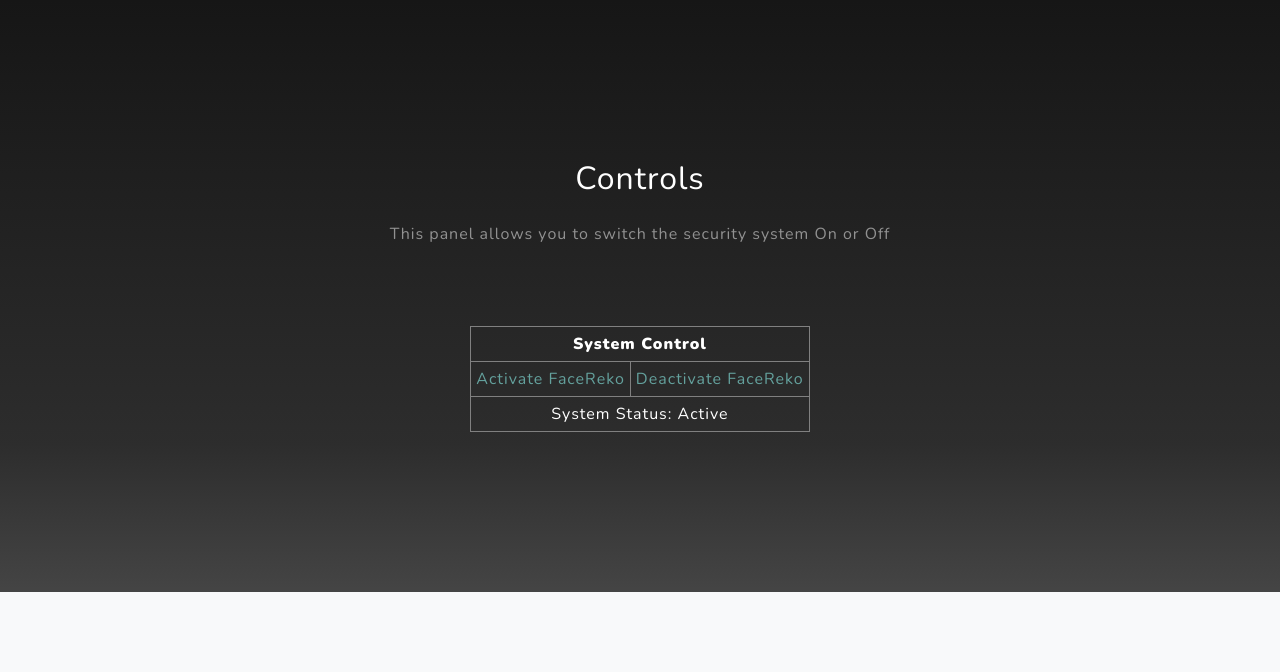
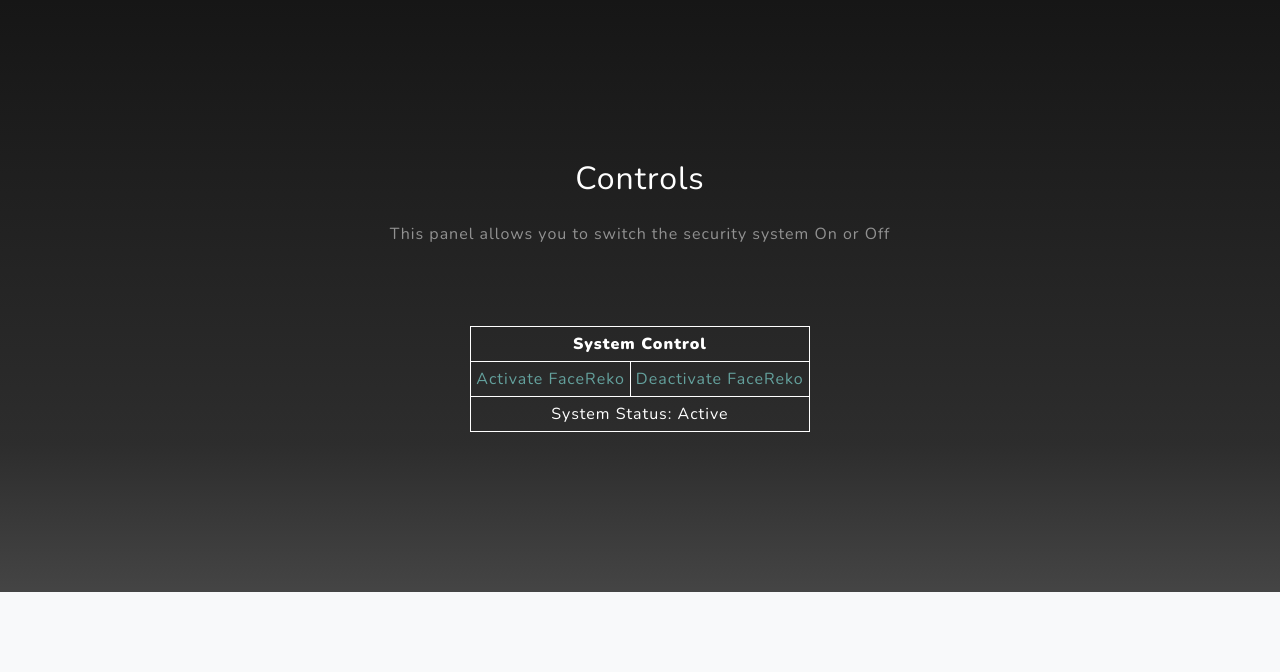
Before and after one commit to codesterribly/FaceRekoEnhanced, a Flask app: page /home in a window 1280 px wide. Shown: the part 800-1472 px from the top of the page. Run offline with Flask 2, Linux system fonts and the light colour scheme; the visitor is signed in with stand-in values (Sample User, id 1); data that the repository does not hold is empty; some libraries are stand-ins or nearby versions.

Commit message:
Corrected table border color

```diff
--- a/static/css/grayscale.css
+++ b/static/css/grayscale.css
@@ -11,6 +11,7 @@
 	color: #ffffff;
 	margin-left:auto;
 	margin-right:auto;
+	border-color: white;
 }
 
 #mainNav .navbar-toggler {
```
